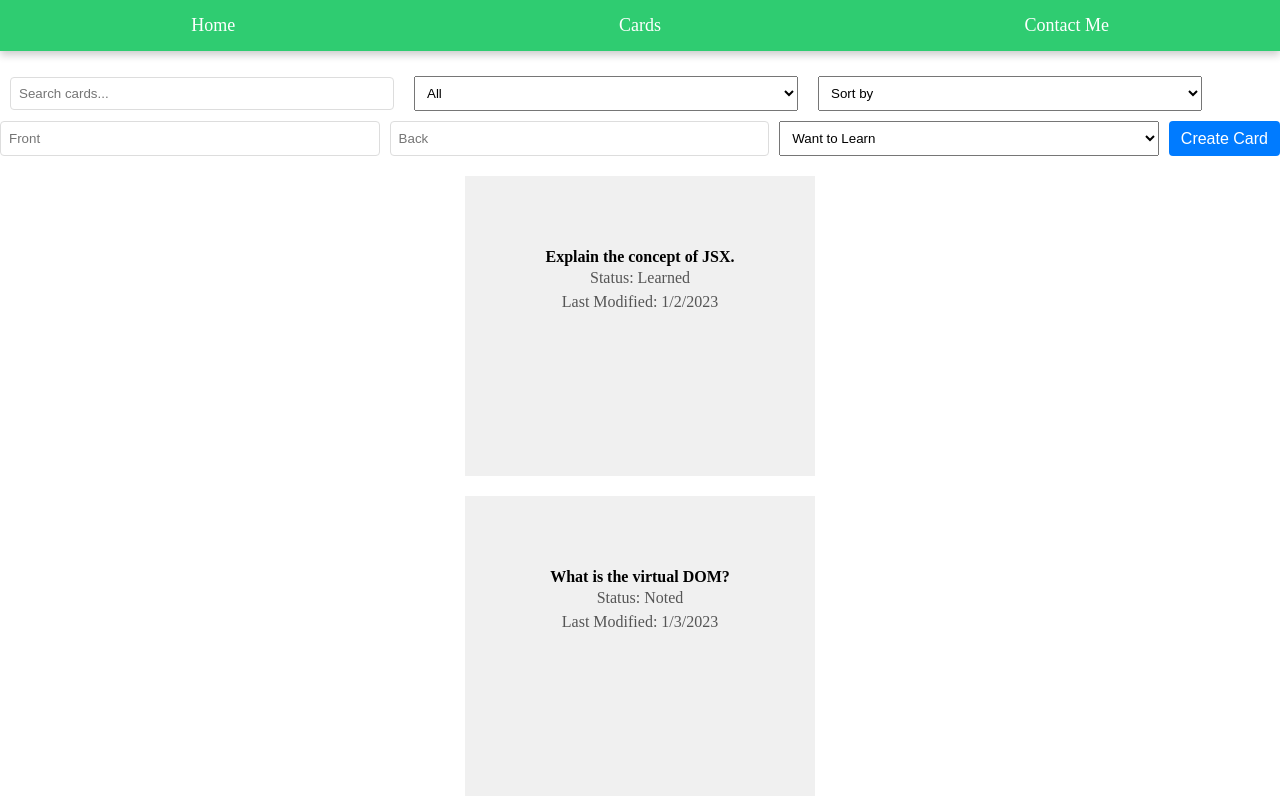
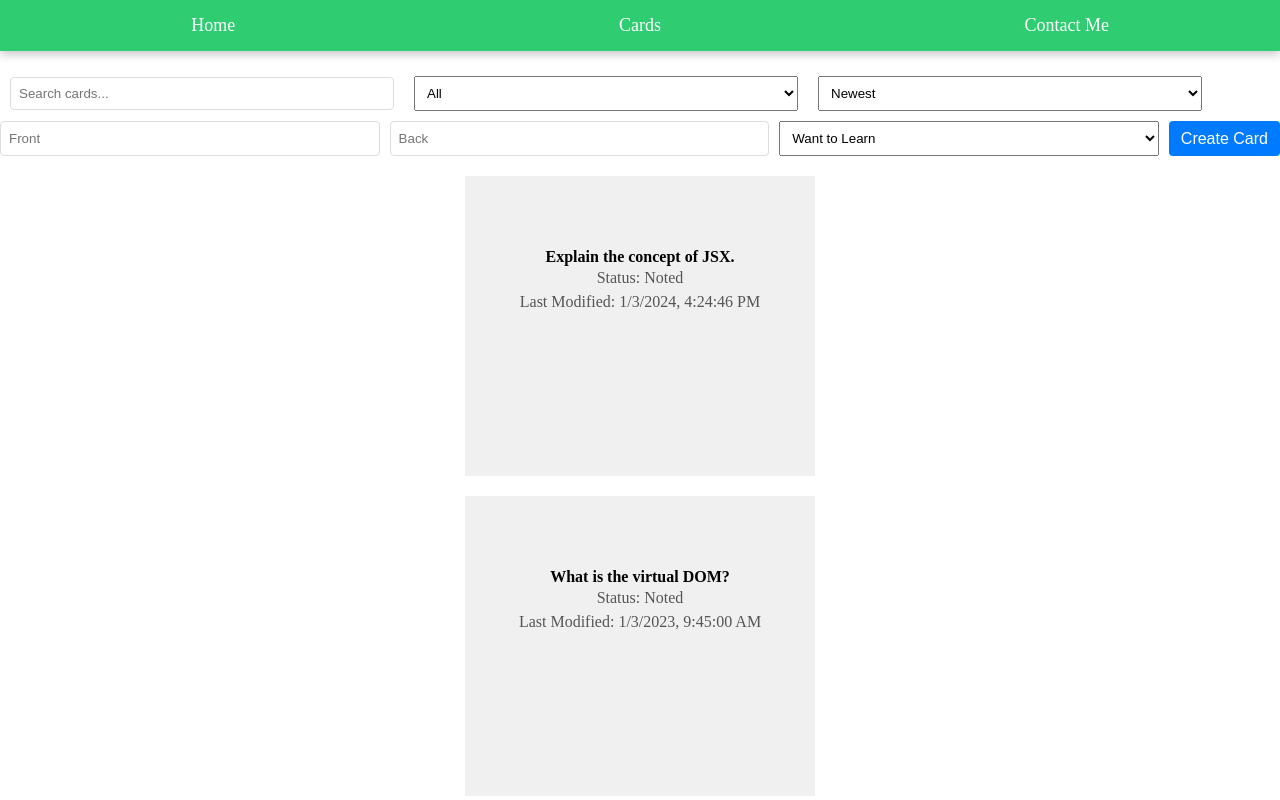
Before and after one commit to behruzgurbanli/as3-wm1-behruzgurbanli, a React (Create React App) app: page /cards in a window 1280 px wide. Shown: the top 800 px of the page. Built offline with nearby package versions, Linux system fonts and the light colour scheme; data requests are answered from the project's data file.

Commit message:
edit fixed

```diff
--- a/db.json
+++ b/db.json
@@ -20,16 +20,15 @@
     }
   ],
   "messages": [
-    {
-    }
+    {}
   ],
   "cards": [
     {
       "id": 2,
       "front": "Explain the concept of JSX.",
       "back": "JSX is a syntax extension for JavaScript recommended for use with React.",
-      "lastModified": "2023-01-02T14:30:00Z",
-      "status": "Learned"
+      "status": "Noted",
+      "lastModified": "2024-01-03T16:24:46.242Z"
     },
     {
       "id": 3,
@@ -121,20 +120,6 @@
       "back": "The useMemo hook is used to memoize values in React, preventing unnecessary calculations during renders.",
       "lastModified": "2023-01-15T12:35:00Z",
       "status": "Noted"
-    },
-    {
-      "front": "",
-      "back": "",
-      "status": "",
-      "lastModified": "2024-01-03T13:55:20.999Z",
-      "id": 17
-    },
-    {
-      "front": "",
-      "back": "",
-      "status": "",
-      "lastModified": "2024-01-03T13:55:21.282Z",
-      "id": 19
     }
   ]
 }
--- a/src/components/Card.jsx
+++ b/src/components/Card.jsx
@@ -13,39 +13,91 @@ const Card = (props) => {
     });
 
     const handleFlip = () => {
+      if (!isEditing)
         setIsFlipped(!isFlipped);
     };
 
-    const handleEdit = () => {
+    const handleEdit = (e) => {
+        e.stopPropagation();
         setIsEditing(!isEditing);
     };
 
     const handleSave = () => {
-      props.onEdit({ ...props, ...editedContent });
+      props.onEdit({ id: props.id, ...editedContent });
+      setIsEditing(false);
+    }
+
+    const handleCancelEdit = () => {
+        setEditedContent({
+            front: props.front,
+            back: props.back,
+            status: props.status
+        });
         setIsEditing(false);
     }
 
     return (
-        <div className="card-container" onClick={handleFlip} onMouseEnter={() => setIsHovered(true)} onMouseLeave={() => setIsHovered(false)}>
+        <>
+      <div
+      className="card-container"
+      onClick={handleFlip}
+      onMouseEnter={() => setIsHovered(true)}
+      onMouseLeave={() => setIsHovered(false)}
+  >
       <div className={`card ${isFlipped ? 'flipped' : ''}`}>
           <div className={`card-inner ${isEditing ? 'editing' : ''}`}>
               <div className="card-front">
+                  {isEditing ? (
+                      <>
+                          <input
+                              type="text"
+                              value={editedContent.front}
+                              onChange={(e) =>
+                                  setEditedContent({ ...editedContent, front: e.target.value })
+                              }
+                          />
+                          <select
+                                value={editedContent.status}
+                                onChange={(e) => setEditedContent({ ...editedContent, status: e.target.value })}
+                            >
+                                <option value="Want to Learn">Want to Learn</option>
+                                <option value="Learned">Learned</option>
+                                <option value="Noted">Noted</option>
+                            </select>
+                           <button onClick={handleSave} className="btn edit">
+                            Save
+                          </button>
+                          <button onClick={handleCancelEdit} className="btn edit">
+                            Cancel
+                          </button>
+                      </>
+                  ) : (
+                      <>
                           <h4>{props.front}</h4>
                           <p>Status: {props.status}</p>
-              <p>Last Modified: {new Date(props.lastModified).toLocaleDateString()}</p>
+                          <p>Last Modified: {new Date(props.lastModified).toLocaleString()}</p>
+                      </>
+                  )}
               </div>
               <div className="card-back">
                   <p>Answer: {props.back}</p>
               </div>
           </div>
       </div>
+      <div>
         {isHovered && !isEditing && (
           <div className="card-actions">
-            <button onClick={handleEdit} className='btn edit'>Edit</button>
-            <button onClick={() => props.onDelete(props.id)} className='btn delete'>Delete</button>
+              <button onClick={handleEdit} className="btn edit">
+                  Edit
+              </button>
+              <button onClick={() => props.onDelete(props.id)} className="btn delete">
+                  Delete
+              </button>
           </div>
       )}
     </div>
+  </div>
+    </>
     );
 }
 
--- a/src/components/CardManagement.jsx
+++ b/src/components/CardManagement.jsx
@@ -15,13 +15,13 @@ const CardManagement = () => {
     const fetchCards = useCallback(async () => {
         try {
             const response = await axios.get("http://localhost:3001/cards");
-            const sortedCards = [...response.data];
-
-            if (sortOption === 'newest') {
-                sortedCards = sortedCards.sort((a, b) => new Date(b.lastModified) - new Date(a.lastModified));
-            } else if (sortOption === 'oldest') {
-                sortedCards = sortedCards.sort((a, b) => new Date(a.lastModified) - new Date(b.lastModified));
-            }
+            const sortedCards = [...response.data].sort((a, b) =>
+                    sortOption === 'newest'
+                        ? new Date(b.lastModified) - new Date(a.lastModified)
+                        : sortOption === 'oldest'
+                        ? new Date(a.lastModified) - new Date(b.lastModified)
+                        : 0
+                );
 
             setCards(sortedCards);
         } catch (error) {
@@ -125,7 +125,6 @@ const CardManagement = () => {
                 className='sort-input'
                 onChange={(e) => setSortOption(e.target.value)}
             >
-                <option value="">Sort by</option>
                 <option value="newest">Newest</option>
                 <option value="oldest">Oldest</option>
             </select>
```
Lines whose indentation alone changed are shown as unchanged.
